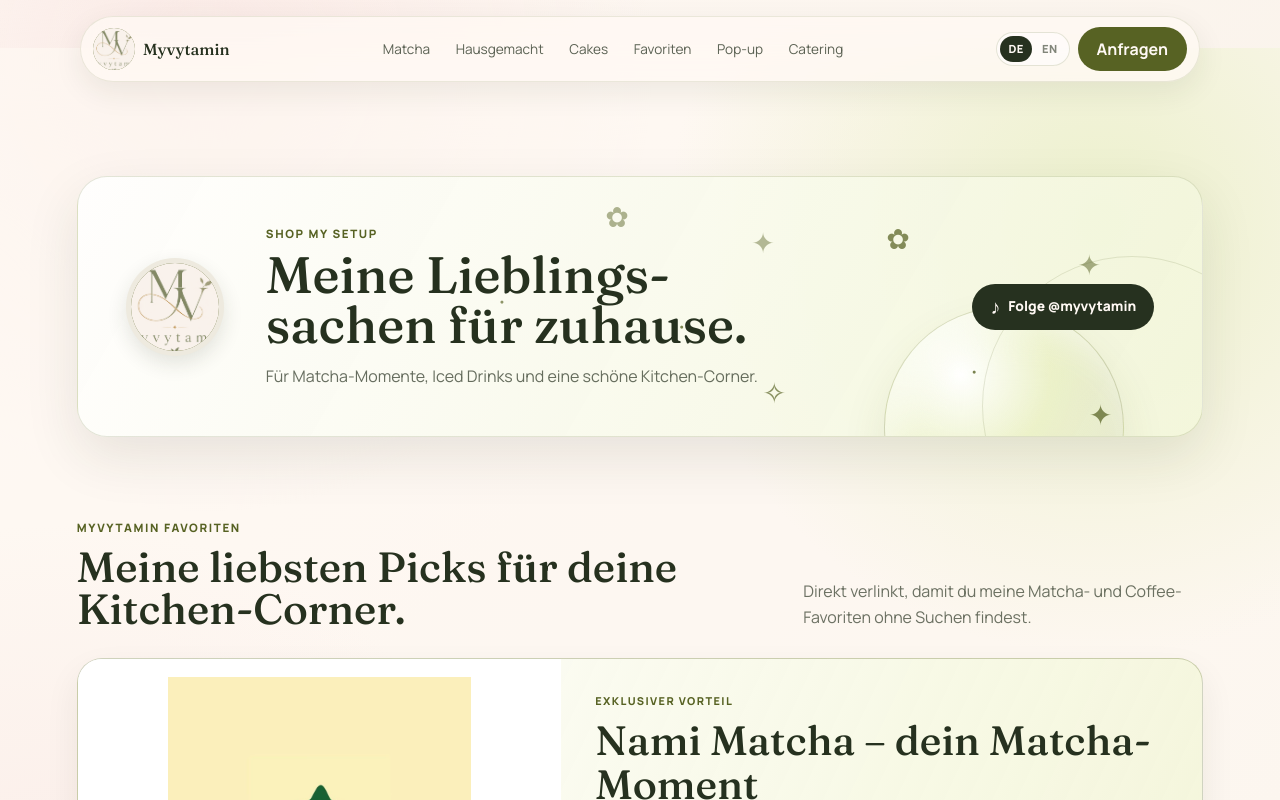
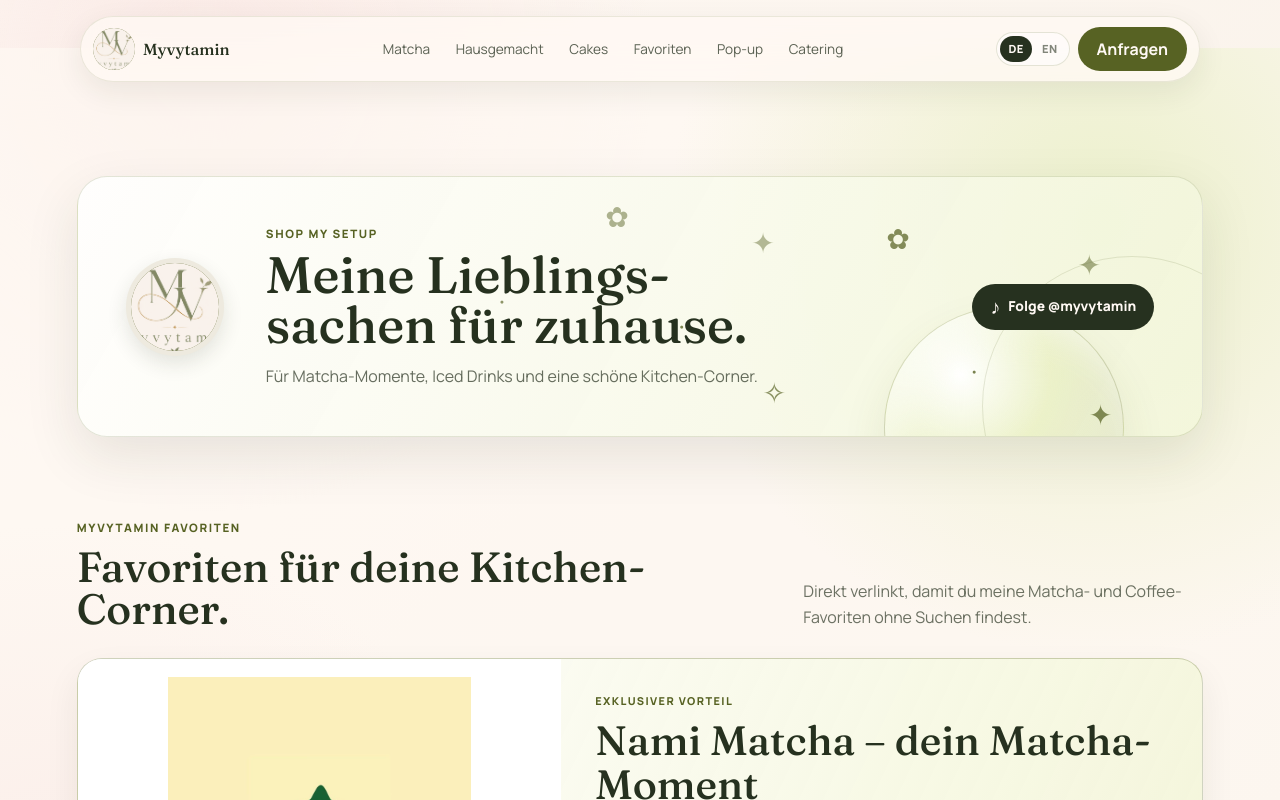
Before and after one commit to trantamtt172-pixel/myvytamin-website, a Next.js app: page /favorites in a window 1280 px wide. Shown: the top 800 px of the page. Built offline with nearby package versions, Linux system fonts and the light colour scheme.

Commit message:
Use clean favorites heading

```diff
--- a/components/sections/AmazonFavorites.tsx
+++ b/components/sections/AmazonFavorites.tsx
@@ -26,7 +26,7 @@ export function AmazonFavorites({ locale = "de" }: { locale?: Locale }) {
       <div className={styles.intro}>
         <div>
           <p className={styles.eyebrow}>MYVYTAMIN {text(locale, "FAVORITEN", "FAVORITES")}</p>
-          <h2>{text(locale, "Meine liebsten Picks für deine Kitchen-Corner.", "My favorite picks for your kitchen corner.")}</h2>
+          <h2>{text(locale, "Favoriten für deine Kitchen-Corner.", "Favorites for your kitchen corner.")}</h2>
         </div>
         <p>{text(locale, "Direkt verlinkt, damit du meine Matcha- und Coffee-Favoriten ohne Suchen findest.", "Linked directly, so you can find my matcha and coffee favorites without searching.")}</p>
       </div>
```
